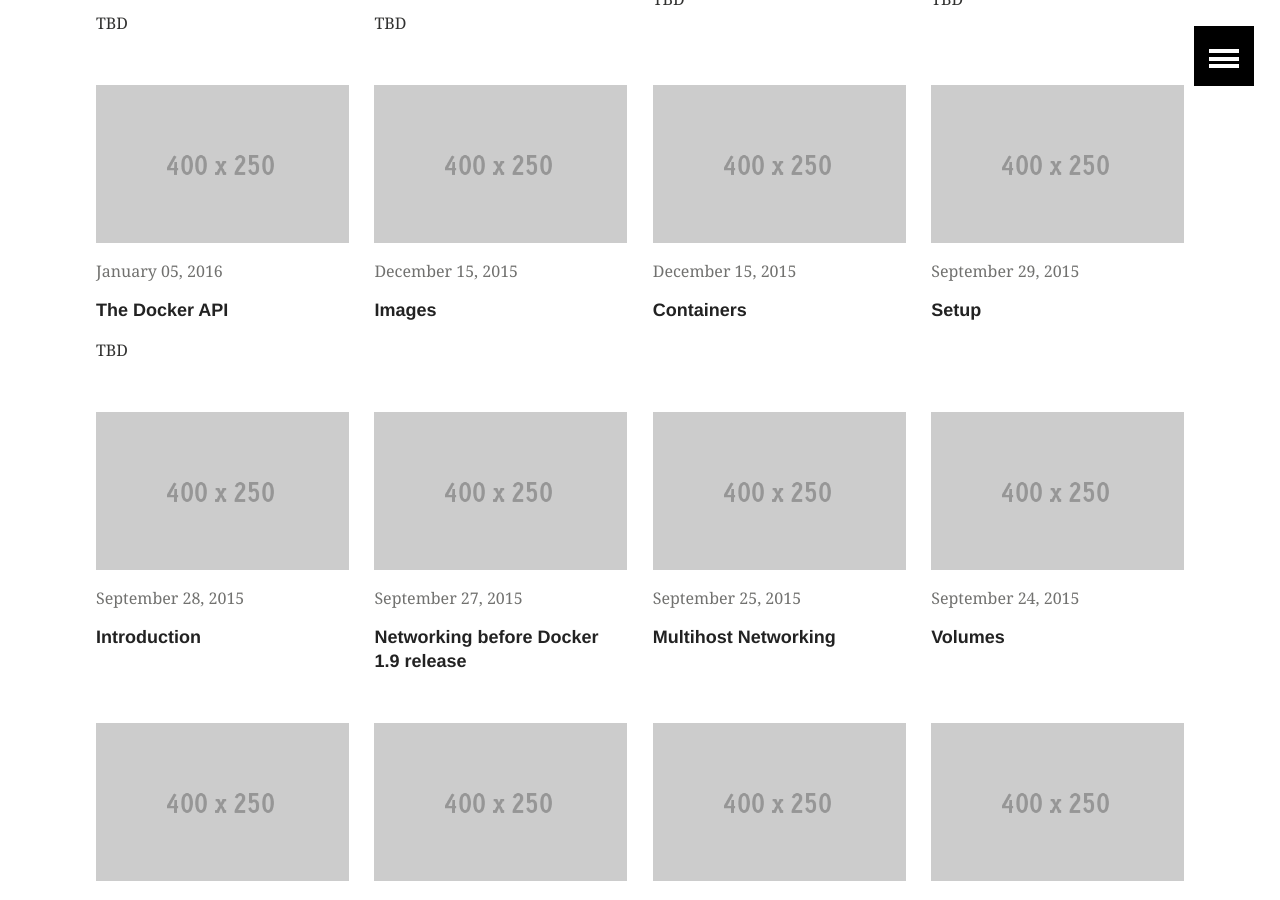
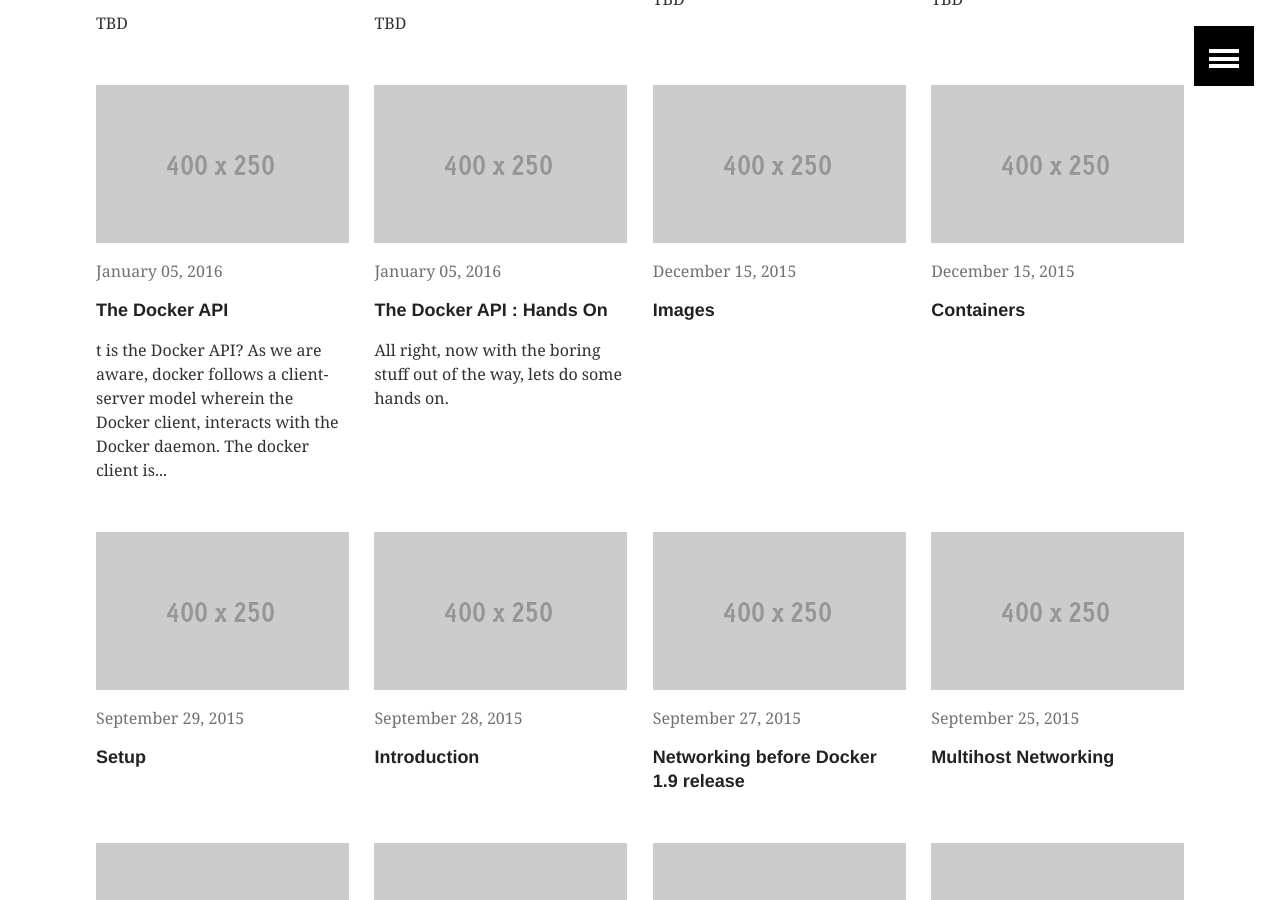
Before and after one commit to shradha09/containers-workshop, a Jekyll site: the page built from handson/index.md, in a window 1280 px wide and 900 px high, scrolled down 1927 px. Built offline with Jekyll 4.4.1, drawn with Linux system fonts in a browser that asks for light colours; some of the changed lines change nothing that is shown.

Commit message:
Added docker API content.

```diff
--- a/_posts/handson/2016-01-05-Docker_API.md
+++ /dev/null
@@ -1,11 +0,0 @@
----
-layout: article
-title: "The Docker API"
-categories: articles
-modified:
-tags: []
-comments: true
-ads: false
----
-
-TBD
--- /dev/null
+++ b/_posts/handson/2016-01-05-Docker_API_Handson.md
@@ -0,0 +1,264 @@
+---
+layout: article
+title: "The Docker API : Hands On"
+categories: articles
+modified:
+tags: []
+comments: true
+ads: false
+---
+
+All right, now with the boring stuff out of the way, lets do some hands on.
+
+As stated before Docker Remote API is a REST API that replaces the remote command line interface -- rcli. For the purpose of this hands on, we have used cURL which is a command line tool that handles url manipulations. It helps make requests, get and send data, and retrieve information.
+
+We will be covering basic operations so that even people who are new can work wit it. For a more detailed study, you can view the [API documentation here](https://docs.docker.com/engine/reference/api/docker_remote_api_v1.19/).
+
+##Setting up the lab
+Before we begin, we need to ensure that the docker daemon is running on http. So lets do that first.
+###Command
+
+    $ docker daemon -H http://127.0.0.1:2376
+
+###Output
+
+    WARN[0000] /!\ DON'T BIND ON ANY IP ADDRESS WITHOUT setting -tlsverify IF YOU DON'T KNOW WHAT YOU'RE DOING /!\
+    INFO[0000] Listening for HTTP on tcp (127.0.0.1:2376)
+    ERRO[0000] WARNING: No --storage-opt dm.thinpooldev specified, using loopback; this configuration is strongly discouraged for production use
+    INFO[0000] [graphdriver] using prior storage driver "devicemapper"
+    INFO[0000] Option DefaultDriver: bridge
+    INFO[0000] Option DefaultNetwork: bridge
+    INFO[0000] Firewalld running: true
+    INFO[0000] Loading containers: start.
+    ..ERRO[0000] Failed to load container 2d68faeb63b621f754b8961a45e9529d5527f31389a4b0c80ebc0b5ffa865c57: open /var/lib/docker/containers/2d68faeb63b621f754b8961a45e9529d5527f31389a4b0c80ebc0b5ffa865c57/config.json: no such file or directory
+    .ERRO[0000] Failed to load container 42c1b3eb75c173885cc64ff5452145830db9249cb5d45299823487b5b93cee95: open /var/lib/docker/containers/42c1b3eb75c173885cc64ff5452145830db9249cb5d45299823487b5b93cee95/config.json: no such file or directory
+    .......
+    INFO[0000] Loading containers: done.
+    INFO[0000] Daemon has completed initialization
+    INFO[0000] Docker daemon                                 commit=32b8b25/1.8.1 execdriver=native-0.2 graphdriver=devicemapper version=1.8.1.fc22'
+
+For more information, read the [docker configuration guide](https://docs.docker.com/engine/articles/configuring/ "Docker configuration guide").
+
+## List existing images
+Get the list of all images (`$ docker images`).
+
+###Command :
+
+     curl http://127.0.0.1:2376/images/json | jq .
+
+###Output :
+
+     % Total    % Received % Xferd  Average Speed   Time    Time     Time  Current
+                                     Dload  Upload   Total   Spent    Left  Speed
+    100   859  100   859    0     0  51237      0 --:--:-- --:--:-- --:--:-- 53687
+    [
+      {
+        "Labels": null,
+        "VirtualSize": 2429728,
+        "Size": 0,
+        "Created": 1442598274,
+        "RepoDigests": [],
+        "RepoTags": [
+          "docker.io/busybox:latest"
+        ],
+        "ParentId": "79722f6accc3345ac95c95dd5dd4af5563cd68a04691e728df4724fc8e8ad581",
+        "Id": "0f864637f229eee9da53fd5591fb58138b6bfb0196f0ee4fd9417d3655fb3d28"
+      },
+      {
+        "Labels": {},
+        "VirtualSize": 283507110,
+        "Size": 0,
+        "Created": 1441839796,
+        "RepoDigests": [],
+        "RepoTags": [
+          "docker.io/mysql:latest"
+        ],
+        "ParentId": "065018fec3d7c28754f0d40a3c1d56f103996a49f2995fde8c79ed1bd524a9d0",
+        "Id": "6762f304c83428bf1945e9ab0aa05119a8a758d33d93eca50ba03665a89b5d97"
+      },
+      {
+        "Labels": {
+          "Vendor": "CentOS",
+          "License": "GPLv2"
+        },
+        "VirtualSize": 172284372,
+        "Size": 0,
+        "Created": 1441652755,
+        "RepoDigests": [],
+        "RepoTags": [
+          "docker.io/centos:latest"
+        ],
+        "ParentId": "f37e6a610a37349d4ad2ffe4ea163463787109c8ee5d1163c68777b619c5198f",
+        "Id": "0f73ae75014f435e279d85ad31edc67e46c4a5d692b61840ff51e9d05f3b01ec"
+      }
+    ]
+
+## Create container from image
+
+Create container from an existing image (`$ docker run`).
+
+###Command :
+
+    curl -X POST http://127.0.0.1:2376/containers/create -H "Content-Type: application/json" -d '{
+    "Image": "docker.io/centos",
+    "Cmd": [
+    >         "/bin/bash"
+    > ]
+    > }'
+
+###Output :
+    {"Id":"67ae096333b2a5c91fd89208adef35524db964f03e49ae87db0daa9935b38cf1","Warnings":null}
+
+> Note : ID is dynamically assigned when the container is created. Please use the ID generated by your create command.
+
+##Inspect a container
+
+Get the data about a container you created (`$ docker inspect`).
+
+###Command
+
+    curl -X GET  http://127.0.0.1:2376/containers/67ae096333b2a5c91fd89208adef35524db964f03e49ae87db0daa9935b38cf1/jso
+    n | jq .
+
+###Output
+
+      % Total    % Received % Xferd  Average Speed   Time    Time     Time  Current
+                                     Dload  Upload   Total   Spent    Left  Speed
+    100  2283    0  2283    0     0   427k      0 --:--:-- --:--:-- --:--:--  557k
+    {
+      "Config": {
+        "Labels": null,
+        "OnBuild": null,
+        "MacAddress": "",
+        "NetworkDisabled": false,
+        "Entrypoint": [
+          ""
+        ],
+        "WorkingDir": "",
+        "PublishService": "",
+        "ExposedPorts": null,
+        "AttachStderr": false,
+        "AttachStdout": false,
+        "AttachStdin": false,
+        "User": "",
+        "Domainname": "",
+        "Hostname": "67ae096333b2",
+        "Tty": false,
+        "OpenStdin": false,
+        "StdinOnce": false,
+        "Env": null,
+        "Cmd": [
+          "bash"
+        ],
+        "Image": "docker.io/centos",
+        "Volumes": null,
+        "VolumeDriver": ""
+      },
+      "Mounts": [],
+      "GraphDriver": {
+        "Data": {
+          "DeviceSize": "107374182400",
+          "DeviceName": "docker-8:1-787438-67ae096333b2a5c91fd89208adef35524db964f03e49ae87db0daa9935b38cf1",
+          "DeviceId": "107"
+        },
+        "Name": "devicemapper"
+      },
+      "HostConfig": {
+        "ConsoleSize": [
+          0,
+          0
+        ],
+        "CgroupParent": "",
+        "LogConfig": {
+          "Config": {},
+          "Type": "json-file"
+        },
+        "Ulimits": null,
+        "Links": null,
+        "PortBindings": null,
+        "Privileged": false,
+        "MemorySwappiness": null,
+        "OomKillDisable": false,
+        "BlkioWeight": 0,
+        "CpuQuota": 0,
+        "CpusetMems": "",
+        "Binds": null,
+        "ContainerIDFile": "",
+        "LxcConf": null,
+        "Memory": 0,
+        "MemorySwap": 0,
+        "CpuShares": 0,
+        "CpuPeriod": 0,
+        "CpusetCpus": "",
+        "PublishAllPorts": false,
+        "Dns": null,
+        "DnsSearch": null,
+        "ExtraHosts": null,
+        "VolumesFrom": null,
+        "Devices": null,
+        "NetworkMode": "",
+        "IpcMode": "",
+        "PidMode": "",
+        "UTSMode": "",
+        "CapAdd": null,
+        "CapDrop": null,
+        "GroupAdd": null,
+        "RestartPolicy": {
+          "MaximumRetryCount": 0,
+          "Name": ""
+        },
+        "SecurityOpt": null,
+        "ReadonlyRootfs": false
+      },
+      "ExecIDs": null,
+      "AppArmorProfile": "",
+      "ProcessLabel": "",
+      "ResolvConfPath": "",
+      "NetworkSettings": {
+        "SecondaryIPv6Addresses": null,
+        "SecondaryIPAddresses": null,
+        "IPPrefixLen": 0,
+        "IPAddress": "",
+        "HairpinMode": false,
+        "GlobalIPv6PrefixLen": 0,
+        "GlobalIPv6Address": "",
+        "Gateway": "",
+        "EndpointID": "",
+        "Bridge": "",
+        "IPv6Gateway": "",
+        "LinkLocalIPv6Address": "",
+        "LinkLocalIPv6PrefixLen": 0,
+        "MacAddress": "",
+        "NetworkID": "",
+        "PortMapping": null,
+        "Ports": null,
+        "SandboxKey": ""
+      },
+      "Image": "0f73ae75014f435e279d85ad31edc67e46c4a5d692b61840ff51e9d05f3b01ec",
+      "State": {
+        "FinishedAt": "0001-01-01T00:00:00Z",
+        "StartedAt": "0001-01-01T00:00:00Z",
+        "Running": false,
+        "Paused": false,
+        "Restarting": false,
+        "OOMKilled": false,
+        "Dead": false,
+        "Pid": 0,
+        "ExitCode": 0,
+        "Error": ""
+      },
+      "Args": [
+        "bash"
+      ],
+      "Path": "",
+      "Created": "2016-01-07T10:09:01.029470983Z",
+      "Id": "67ae096333b2a5c91fd89208adef35524db964f03e49ae87db0daa9935b38cf1",
+      "HostnamePath": "",
+      "HostsPath": "",
+      "LogPath": "",
+      "Name": "/goofy_torvalds",
+      "RestartCount": 0,
+      "Driver": "devicemapper",
+      "ExecDriver": "native-0.2",
+      "MountLabel": ""
+    }
--- /dev/null
+++ b/_posts/handson/2016-01-05-Docker_API_Theory.md
@@ -0,0 +1,55 @@
+---
+layout: article
+title: "The Docker API"
+categories: articles
+modified:
+tags: []
+comments: true
+ads: false
+---
+
+t is the Docker API?
+ As we are aware, docker follows a ***client-server model*** wherein the Docker client, interacts with the Docker daemon. The docker client is a command shell that takes user commands and 'passes them on' to the docker daemon for execution. But how does this interaction take place?
+
+ There must obviously be some agreed upon messaging strategy agreed between these components just like you need to know a language before you can talk to people. This 'language' is the [API](https://en.wikipedia.org/wiki/Application_programming_interface).
+
+The docker client communicates the users request to the docker daemon through what are known as ***API calls***, which basically translates to the client, taking the users command or function and 'calling' the equivalent server command or function, getting the response, formatting it, if needed and giving it to the user.
+
+The Docker API, as exposed by the docker daemon is primarily, a [REST API](https://en.wikipedia.org/wiki/Representational_state_transfer).  This basically means using the API usage is as simple as :
+
+    $ curl -X POST -H "Content-Type: application/json" http://localhost:2376/containers/create -d '{
+         "Image":"docker.io/centos"
+         }'
+
+At this point, dont worry about how the above command works, just know that it will create a container with base image as docker.io/centos. Note that this is a minimal command, and a few more options will be required to create a functional container that can actually be used.
+
+Also, the API can also be used with the programming language of your choice through the [Remote API Client Libraries](https://docs.docker.com/engine/reference/api/remote_api_client_libraries/).
+
+##Docker Events
+To gain a deeper understanding of how the Docker API works, we need to know about docker states and events.
+
+According to the [docker documentation](https://docs.docker.com/engine/reference/api/docker_remote_api/). There are many states that a docker container goes through that can be accessed and controlled from the Remote API.
+
+![Various states that the Docker Remote API can control](https://docs.docker.com/engine/reference/api/images/event_state.png "Event States")
+<p align="center">
+	Image Reference : https://docs.docker.com/engine/reference/api/images/event_state.png
+</p>
+Some container-related events are not affected by container state, so they are not included in this diagram. These events are:
+
+ - **export** emitted by `docker export`
+ - **exec_create** emitted by `docker exec`
+ - **exec_start** emitted by `docker exec` after **exec_create**
+
+Running `docker rmi` emits an **untag** event when removing an image name. The `rmi` command may also emit **delete** events when images are deleted by ID directly or by deleting the last tag referring to the image.
+
+The API provides commands to control the various states of a docker container or image
+
+##Docker Remote API
+
+Again, we refer back to the [docker documentation](https://docs.docker.com/engine/reference/api/docker_remote_api/),  Docker’s Remote API uses an open schema model. In this model, unknown properties in incoming messages are ignored. Client applications need to take this behavior into account to ensure they do not break when talking to newer Docker daemons.
+
+The API tends to be REST, but for some complex commands, like attach or pull, the HTTP connection is hijacked to transport STDOUT, STDIN, and STDERR.
+
+By default the Docker daemon listens on unix:///var/run/docker.sock and the client must have root access to interact with the daemon. If a group named docker exists on your system, docker applies ownership of the socket to the group.
+
+If the user wishes that the docker daemon listens to on a different location, such as on a http port, he needs to specifically restart the docker daemon and tell it to do so. We will discuss how to do this in the hands on.daemon and tell it to do so. We will discuss how to do this in the hands on.
--- a/workshop/index.md
+++ b/workshop/index.md
@@ -26,7 +26,9 @@ ads: false
 		* [Networking before Docker 1.9](/articles/networking/){:target="_blank"}
 		* [Multihost Networking](/articles/libnetwork/){:target="_blank"}
 		* [Overlay Networking](/articles/Overlay_Networking/){:target="_blank"}
-* [The Docker API](/articles/Docker_API/){:target="_blank"}
+* The Docker API
+	* [The Boring but Important Stuff](/articles/Docker_API_Theory/){:target="_blank"}
+	* [Lets get our hands dirty](/articles/Docker_API_Handson/){:target="_blank"}
 * [Docker Use-Cases](/articles/Docker_Use_Cases/){:target="_blank"}
 * [Docker Compose](/articles/Docker_Compose/){:target="_blank"}
 * Micro OSes for Docker
```
